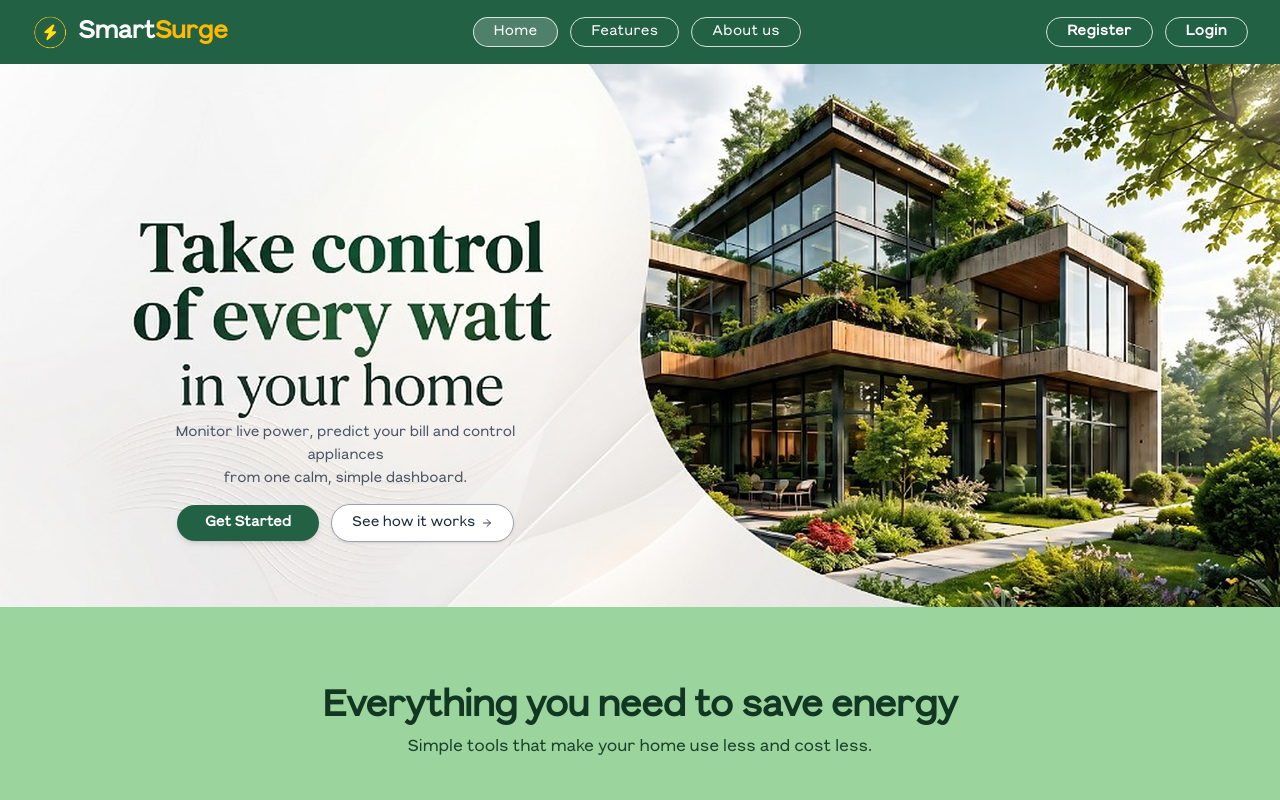
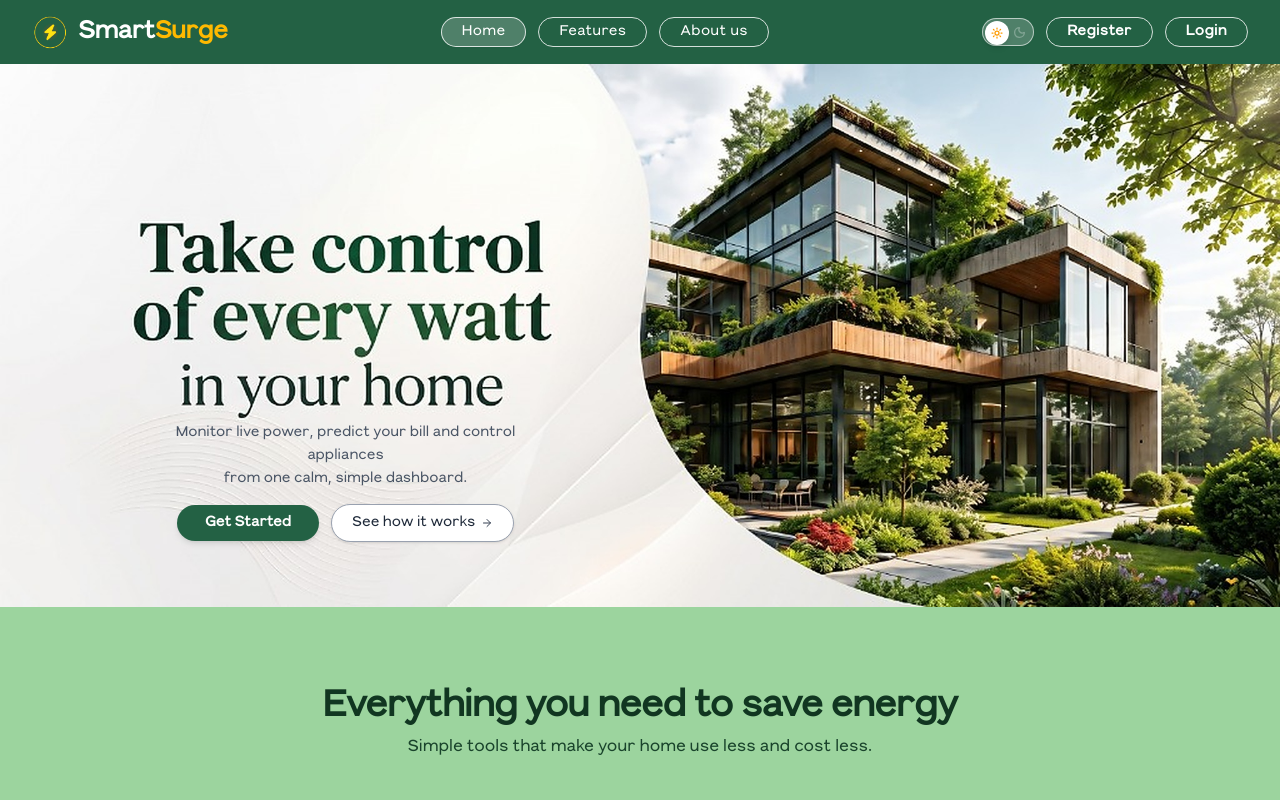
Before and after one commit to dasunisenanayake25/smartsurge, a React app in the folder frontend/: page / in a window 1280 px wide. Shown: the top 800 px of the page. Built offline with nearby package versions, Linux system fonts and the light colour scheme; the HTML template or start-up script is replaced by a standard one.

Commit message:
feat: Implement dark mode theme support and add theme toggle component

```diff
--- a/frontend/src/App.jsx
+++ b/frontend/src/App.jsx
@@ -21,11 +21,11 @@ const ProtectedRoute = ({ children }) => {
 
 const DashboardLayout = ({ children }) => {
   return (
-    <div className="flex h-screen overflow-hidden bg-white">
+    <div className="flex h-screen overflow-hidden bg-white dark:bg-[#0c1f15] transition-colors duration-300">
       <Sidebar />
       <SurgeToast />
-      <div className="flex-1 flex flex-col min-w-0 bg-[#F8FAF6]">
-        <main className="flex-1 overflow-hidden relative">
+      <div className="flex-1 flex flex-col min-w-0 bg-[#F8FAF6] dark:bg-[#0e2419] transition-colors duration-300">
+        <main className="flex-1 overflow-hidden relative text-gray-900 dark:text-gray-100">
           {children}
         </main>
       </div>
--- a/frontend/src/components/Sidebar.jsx
+++ b/frontend/src/components/Sidebar.jsx
@@ -2,6 +2,7 @@ import React, { useContext } from 'react';
 import { NavLink, useNavigate } from 'react-router-dom';
 import { LayoutDashboard, Cpu, History, FileText, Settings, User, LogOut } from 'lucide-react';
 import { AuthContext } from '../context/AuthContext';
+import ThemeToggle from './ThemeToggle';
 
 const Sidebar = () => {
   const { logout } = useContext(AuthContext);
@@ -52,12 +53,13 @@ const Sidebar = () => {
         ))}
       </nav>
 
-      <div className="w-full px-3 mt-4">
+      <div className="w-full px-3 mt-4 flex flex-col items-center gap-3">
+        <ThemeToggle size="sm" />
         <button
           onClick={handleLogout}
-          className="w-full flex flex-col items-center justify-center py-3 rounded-xl text-slate-400 hover:text-red-400 hover:bg-red-400/10 transition-all duration-300"
+          className="w-full flex flex-col items-center justify-center py-2.5 rounded-xl text-slate-400 hover:text-red-400 hover:bg-red-400/10 transition-all duration-300"
         >
-          <LogOut size={24} className="mb-1.5" />
+          <LogOut size={22} className="mb-1" />
           <span className="text-[10px] md:text-xs font-medium">Logout</span>
         </button>
       </div>
--- /dev/null
+++ b/frontend/src/components/ThemeToggle.jsx
@@ -0,0 +1,56 @@
+import React from 'react';
+import { Sun, Moon } from 'lucide-react';
+import { useTheme } from '../context/ThemeContext';
+
+export default function ThemeToggle({ className = '', size = 'md' }) {
+  const { isDark, toggleTheme } = useTheme();
+
+  const isSmall = size === 'sm';
+
+  return (
+    <button
+      onClick={toggleTheme}
+      type="button"
+      title={isDark ? 'Switch to Light Mode' : 'Switch to Dark Mode'}
+      aria-label="Toggle theme"
+      className={`relative inline-flex items-center justify-between rounded-full transition-all duration-300 focus:outline-none cursor-pointer ${
+        isSmall ? 'w-13 h-7 p-0.5' : 'w-16 h-8 p-1'
+      } ${
+        isDark
+          ? 'bg-[#152e20] border border-emerald-500/50 shadow-[0_0_12px_rgba(16,185,129,0.35)]'
+          : 'bg-white/20 hover:bg-white/30 border border-white/60 shadow-xs'
+      } ${className}`}
+    >
+      {/* Sun Icon (Light indicator) */}
+      <span className={`flex items-center justify-center transition-opacity duration-200 ${
+        isSmall ? 'w-5 h-5 ml-0.5' : 'w-6 h-6 ml-1'
+      } ${isDark ? 'opacity-40 text-gray-400' : 'opacity-100 text-amber-300'}`}>
+        <Sun size={isSmall ? 13 : 15} strokeWidth={2.5} />
+      </span>
+
+      {/* Moon Icon (Dark indicator) */}
+      <span className={`flex items-center justify-center transition-opacity duration-200 ${
+        isSmall ? 'w-5 h-5 mr-0.5' : 'w-6 h-6 mr-1'
+      } ${isDark ? 'opacity-100 text-emerald-300' : 'opacity-40 text-white/70'}`}>
+        <Moon size={isSmall ? 13 : 15} strokeWidth={2.5} />
+      </span>
+
+      {/* Moving Thumb Knob */}
+      <div
+        className={`absolute top-0.5 bottom-0.5 rounded-full bg-white shadow-md transition-transform duration-300 flex items-center justify-center ${
+          isSmall ? 'w-6 h-6' : 'w-7 h-7'
+        } ${
+          isDark
+            ? isSmall ? 'translate-x-6 bg-gradient-to-tr from-emerald-400 to-emerald-200' : 'translate-x-8 bg-gradient-to-tr from-emerald-400 to-emerald-200 text-[#0f2e1e]'
+            : 'translate-x-0 bg-white text-amber-500'
+        }`}
+      >
+        {isDark ? (
+          <Moon size={isSmall ? 12 : 14} className="text-[#0c2417]" strokeWidth={2.5} />
+        ) : (
+          <Sun size={isSmall ? 12 : 14} className="text-amber-500" strokeWidth={2.5} />
+        )}
+      </div>
+    </button>
+  );
+}
--- /dev/null
+++ b/frontend/src/context/ThemeContext.jsx
@@ -0,0 +1,33 @@
+import React, { createContext, useContext, useState, useEffect } from 'react';
+
+export const ThemeContext = createContext();
+
+export const ThemeProvider = ({ children }) => {
+  const [theme, setTheme] = useState(() => {
+    const saved = localStorage.getItem('smartsurge_theme');
+    if (saved) return saved;
+    return window.matchMedia('(prefers-color-scheme: dark)').matches ? 'dark' : 'light';
+  });
+
+  useEffect(() => {
+    const root = document.documentElement;
+    if (theme === 'dark') {
+      root.classList.add('dark');
+    } else {
+      root.classList.remove('dark');
+    }
+    localStorage.setItem('smartsurge_theme', theme);
+  }, [theme]);
+
+  const toggleTheme = () => {
+    setTheme((prev) => (prev === 'dark' ? 'light' : 'dark'));
+  };
+
+  return (
+    <ThemeContext.Provider value={{ theme, setTheme, toggleTheme, isDark: theme === 'dark' }}>
+      {children}
+    </ThemeContext.Provider>
+  );
+};
+
+export const useTheme = () => useContext(ThemeContext);
--- a/frontend/src/index.css
+++ b/frontend/src/index.css
@@ -72,3 +72,117 @@ h3,
   font-family: 'Reflow Sans', 'Gatilca', sans-serif !important;
   letter-spacing: -0.02em;
 }
+
+/* ---------------------------------------------------- */
+/* High-Contrast, Crystal-Clear Dark Mode Engine        */
+/* ---------------------------------------------------- */
+html.dark {
+  color-scheme: dark;
+}
+
+html.dark body {
+  background-color: #08160e;
+  color: #f1f5f9;
+}
+
+/* Cards & Surfaces */
+html.dark .bg-white {
+  background-color: #11281c !important;
+  color: #f3f4f6;
+}
+
+html.dark .bg-\[\#F8FAF6\] {
+  background-color: #0b1f14 !important;
+}
+
+html.dark .bg-\[\#F8FAF7\] {
+  background-color: #0d2417 !important;
+}
+
+html.dark .bg-\[\#EEF7F1\] {
+  background-color: #143523 !important;
+  color: #a7f3d0 !important;
+}
+
+/* Inputs, Selects & Textareas */
+html.dark input,
+html.dark select,
+html.dark textarea,
+html.dark .bg-gray-50 {
+  background-color: #091a11 !important;
+  color: #ffffff !important;
+  border-color: #1e4531 !important;
+}
+
+html.dark input::placeholder,
+html.dark textarea::placeholder {
+  color: #6b7280 !important;
+}
+
+/* High-Contrast Typography for Headings & Text */
+html.dark .text-gray-900,
+html.dark .text-gray-800,
+html.dark .text-gray-700 {
+  color: #ffffff !important;
+}
+
+html.dark .text-gray-600 {
+  color: #cbd5e1 !important;
+}
+
+html.dark .text-gray-500 {
+  color: #94a3b8 !important;
+}
+
+html.dark .text-gray-400 {
+  color: #64748b !important;
+}
+
+/* Forest Green Accents in Dark Mode */
+html.dark .text-\[\#113621\],
+html.dark .text-\[\#18482F\],
+html.dark .text-\[\#1E2922\],
+html.dark .text-\[\#133C24\] {
+  color: #ffffff !important;
+}
+
+html.dark .text-\[\#236144\] {
+  color: #34d399 !important;
+}
+
+/* Emerald & Amber Badges & Indicator Boxes */
+html.dark .bg-emerald-50,
+html.dark .bg-emerald-50\/70,
+html.dark .bg-emerald-50\/80,
+html.dark .bg-emerald-50\/50,
+html.dark .bg-emerald-50\/60 {
+  background-color: rgba(16, 185, 129, 0.15) !important;
+  color: #6ee7b7 !important;
+  border-color: rgba(16, 185, 129, 0.3) !important;
+}
+
+html.dark .bg-amber-50,
+html.dark .bg-amber-50\/70,
+html.dark .bg-amber-50\/60 {
+  background-color: rgba(245, 158, 11, 0.15) !important;
+  color: #fcd34d !important;
+  border-color: rgba(245, 158, 11, 0.3) !important;
+}
+
+/* Borders & Dividers */
+html.dark .border-gray-100,
+html.dark .border-gray-200,
+html.dark .border-gray-300,
+html.dark .border-\[\#D5E4D8\],
+html.dark .border-\[\#E3EDE5\],
+html.dark .border-\[\#D7EBDC\],
+html.dark .divide-gray-100,
+html.dark .divide-gray-200 {
+  border-color: #1e4531 !important;
+}
+
+/* Table rows */
+html.dark tr.hover\:bg-gray-50\/50:hover,
+html.dark tr.hover\:bg-gray-50\/60:hover {
+  background-color: #143523 !important;
+}
--- a/frontend/src/main.jsx
+++ b/frontend/src/main.jsx
@@ -3,11 +3,14 @@ import ReactDOM from 'react-dom/client'
 import App from './App.jsx'
 import './index.css'
 import { AuthProvider } from './context/AuthContext.jsx'
+import { ThemeProvider } from './context/ThemeContext.jsx'
 
 ReactDOM.createRoot(document.getElementById('root')).render(
   <React.StrictMode>
-    <AuthProvider>
-      <App />
-    </AuthProvider>
+    <ThemeProvider>
+      <AuthProvider>
+        <App />
+      </AuthProvider>
+    </ThemeProvider>
   </React.StrictMode>,
 )
--- a/frontend/src/pages/Landing.jsx
+++ b/frontend/src/pages/Landing.jsx
@@ -1,5 +1,6 @@
 import React, { useState, useEffect } from 'react';
 import { Link } from 'react-router-dom';
+import ThemeToggle from '../components/ThemeToggle';
 import {
   Bell,
   Sparkles,
@@ -166,8 +167,9 @@ export default function Landing() {
           </a>
         </nav>
 
-        {/* Right: Auth Action Buttons */}
+        {/* Right: Theme Toggle & Auth Action Buttons */}
         <div className="flex items-center gap-2 sm:gap-3 flex-shrink-0">
+          <ThemeToggle size="sm" />
           <Link
             to="/register"
             className="border border-white/80 hover:bg-white hover:text-[#236144] text-white rounded-full px-4 sm:px-5 py-1 text-xs sm:text-sm font-semibold tracking-wide transition duration-150"
```
